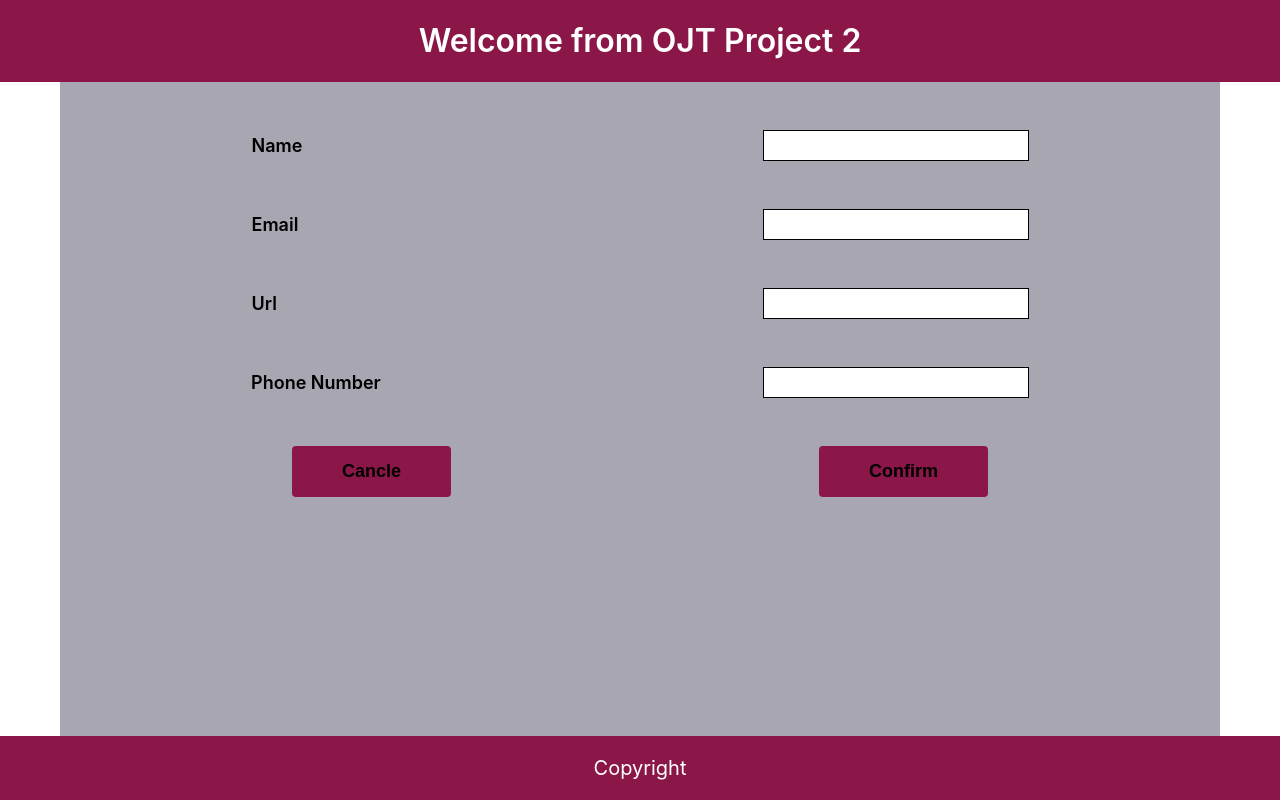
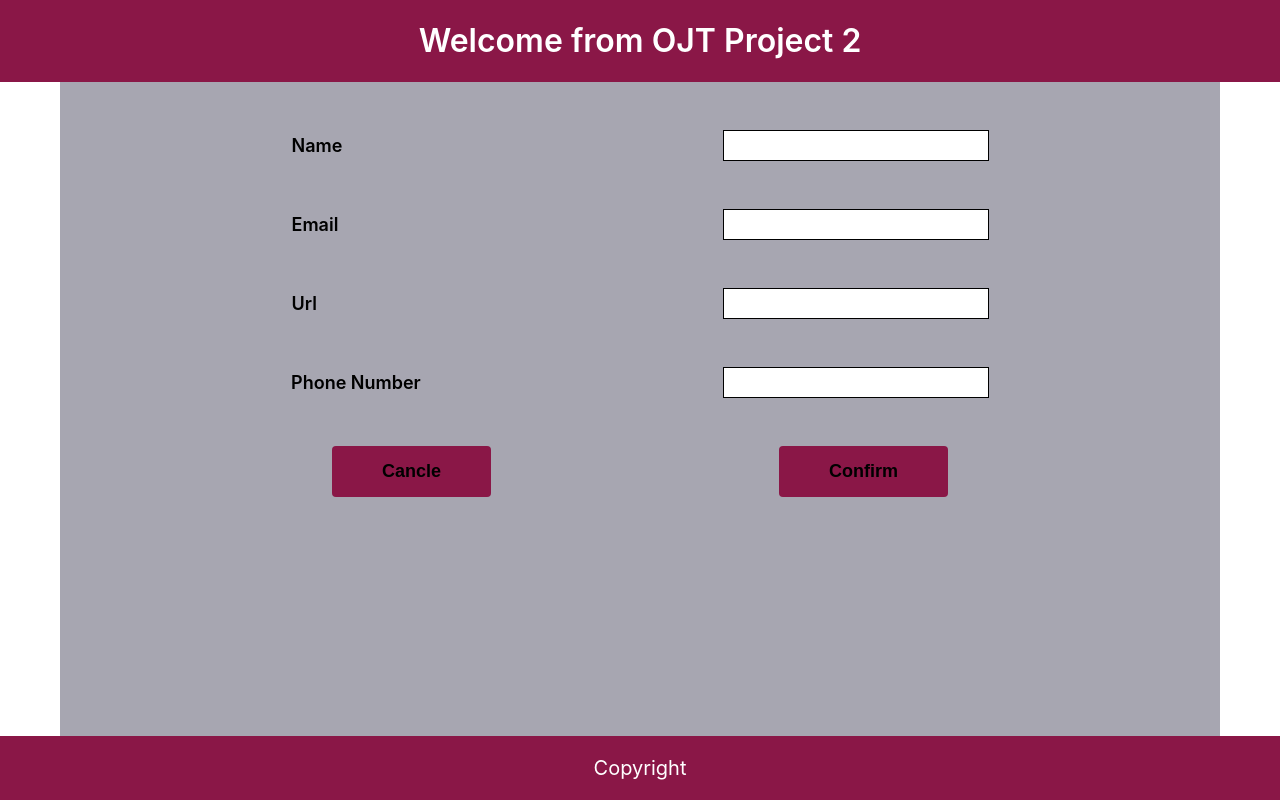
Before and after one commit to Aung-Thu-Hein/Projects, a React (Create React App) app: page / in a window 1280 px wide. Built offline with nearby package versions, Linux system fonts and the light colour scheme.

Commit message:
form design using bootstrap and emotion

```diff
--- a/src/App.css
+++ b/src/App.css
@@ -34,7 +34,7 @@ h1 {
   flex-direction: row;
   justify-content: space-around;
   align-items: center ;
-  margin: 48px 0px;
+  margin: 48px 80px;
 }
 .input-field {
   padding: 7px;
```
